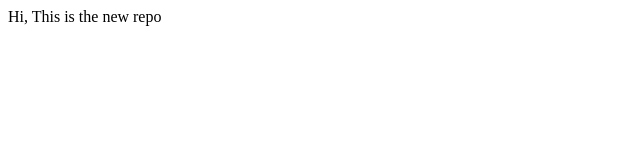
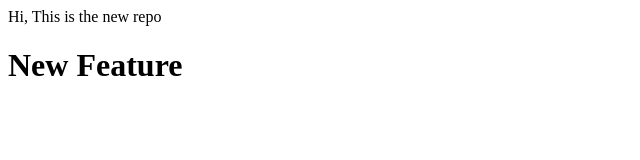
Before and after one commit to TarunVanapalli/LocalRepo, a plain HTML site: page index.html in a window 1280 px wide. Shown: the whole page, without its empty margins (0-640 px from the left). Drawn offline with Linux system fonts and the light colour scheme.

Commit message:
add new feature

```diff
--- a/index.html
+++ b/index.html
@@ -1 +1,2 @@
 <p>Hi, This is the new repo</p>
+<H1>New Feature</H1>
```
